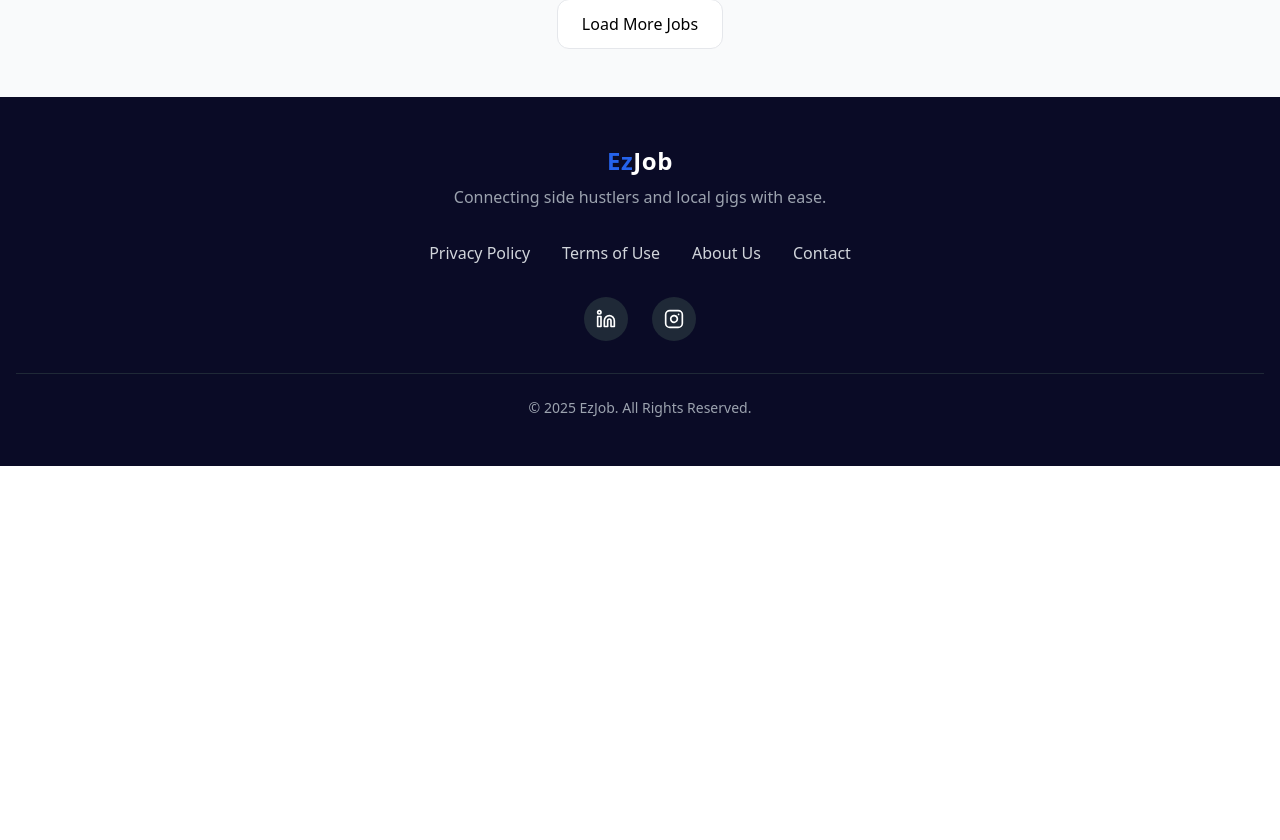
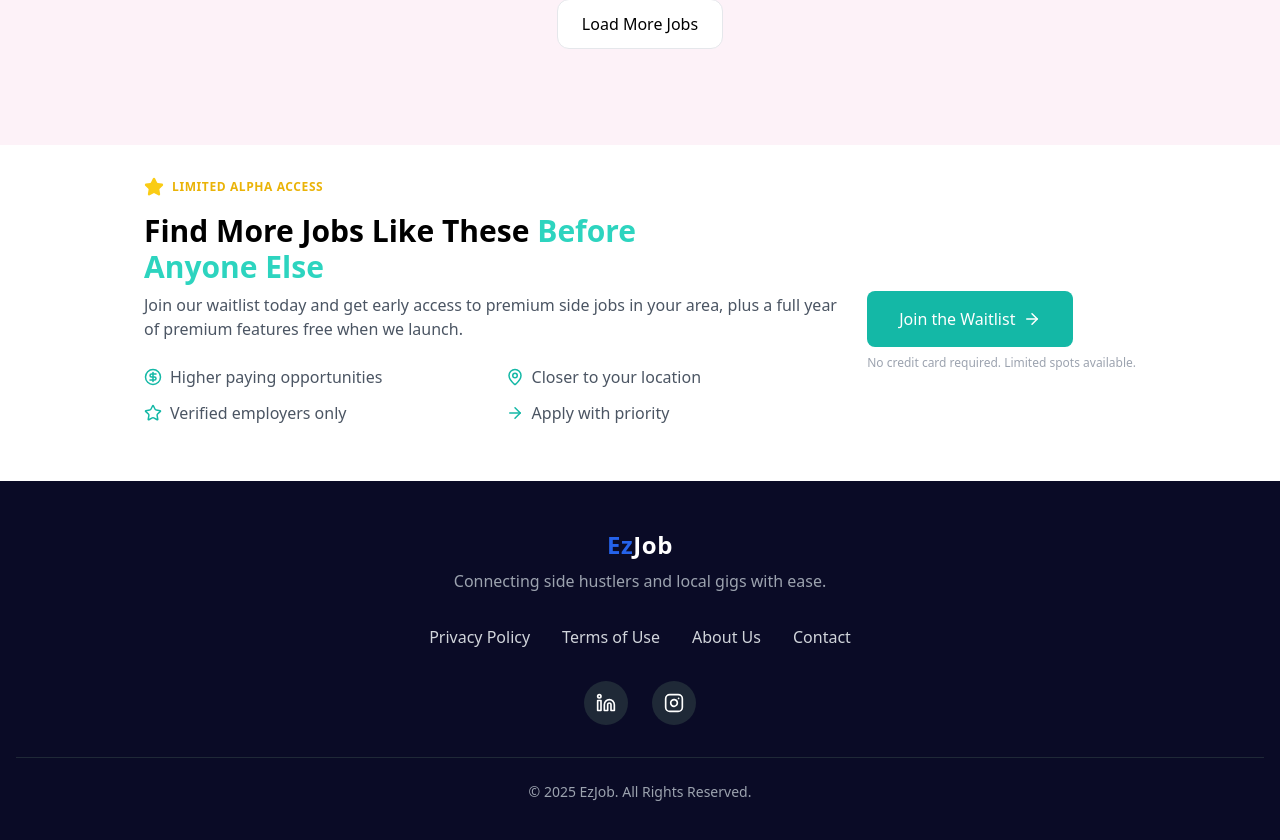
Before and after one commit to Madmaxme/EzJob, a React (Create React App) app: page /listing in a window 1280 px wide. Shown: the part 2245-3085 px from the top of the page. Before the commit the page ends 2711 px from the top, so only its background shows below. Built offline with nearby package versions, Linux system fonts and the light colour scheme; no server answers.

Commit message:
another waitlist cta button on the list page

```diff
--- a/src/components/Pages/Home/Partners.js
+++ b/src/components/Pages/Home/Partners.js
@@ -32,7 +32,7 @@
 
         {/* Text line below partners */}
         <p className="text-gray-500 text-sm text-center mt-6">
-          Local organizations across the country trust EzJob to connect communities with flexible work.
+          Local organizations worldwide trust EzJob to connect communities with flexible work.
         </p>
       </div>
     </div>
--- a/src/components/Pages/Jobs/JobListing.js
+++ b/src/components/Pages/Jobs/JobListing.js
@@ -3,6 +3,7 @@
 import { useNavigate } from 'react-router-dom';
 import SearchSection from './SearchSection';
 import { allJobs, categoryIcons, getJobCategory } from './JobData';
+import ListingWaitlist from './ListingWaitlist';
 
 const JobCard = ({ job, onClick }) => {
   const category = getJobCategory(job.tags);
@@ -137,7 +138,7 @@
   };
 
   return (
-    <div className="min-h-screen bg-gray-50">
+    <div className="min-h-screen bg-pink-50">
        <div className="max-w-5xl mx-auto px-4 pt-32 pb-12">
         <div className="mb-8">
           <h1 className="text-4xl font-bold text-navy-900 mb-3">
@@ -166,6 +167,7 @@
           </button>
         </div>
       </div>
+      <ListingWaitlist />
     </div>
   );
 };
--- a/src/components/Pages/Jobs/JobTemplate.js
+++ b/src/components/Pages/Jobs/JobTemplate.js
@@ -30,7 +30,7 @@
   const CategoryIcon = categoryIcons[category];
 
   return (
-    <div className="min-h-screen bg-gray-50">
+    <div className="min-h-screen bg-pink-50">
         <div className="max-w-4xl mx-auto px-4 pt-32 pb-12">
         {/* Back button */}
         <button
--- /dev/null
+++ b/src/components/Pages/Jobs/ListingWaitlist.js
@@ -0,0 +1,66 @@
+import React from 'react';
+import { ArrowRight, Star, CircleDollarSign, MapPin } from 'lucide-react';
+import { Link } from 'react-router-dom';
+
+const ListingWaitlist = () => {
+  return (
+    <div className="w-full bg-white py-8 mt-12">
+      <div className="max-w-5xl mx-auto px-4">
+        {/* Header with star icon */}
+        <div className="flex items-center mb-4">
+          <Star className="text-yellow-400 fill-yellow-400 mr-2" size={20} />
+          <span className="text-yellow-500 uppercase font-semibold tracking-wider text-xs">LIMITED ALPHA ACCESS</span>
+        </div>
+
+        {/* Main headline */}
+        <div className="flex flex-col md:flex-row justify-between items-start md:items-center gap-6">
+          <div className="flex-1">
+            <h2 className="text-3xl font-bold text-navy-900 mb-2">
+              Find More Jobs Like These <span className="text-teal-400">Before</span>
+              <br className="hidden md:block" /> <span className="text-teal-400">Anyone Else</span>
+            </h2>
+
+            <p className="text-gray-600 mb-6">
+              Join our waitlist today and get early access to premium side jobs in your
+              area, plus a full year of premium features free when we launch.
+            </p>
+
+            {/* Features grid */}
+            <div className="grid grid-cols-1 md:grid-cols-2 gap-y-3 gap-x-6 mb-6">
+              <div className="flex items-center">
+                <CircleDollarSign size={18} className="text-teal-500 mr-2" />
+                <span className="text-gray-600">Higher paying opportunities</span>
+              </div>
+              <div className="flex items-center">
+                <MapPin size={18} className="text-teal-500 mr-2" />
+                <span className="text-gray-600">Closer to your location</span>
+              </div>
+              <div className="flex items-center">
+                <Star size={18} className="text-teal-500 mr-2" />
+                <span className="text-gray-600">Verified employers only</span>
+              </div>
+              <div className="flex items-center">
+                <ArrowRight size={18} className="text-teal-500 mr-2" />
+                <span className="text-gray-600">Apply with priority</span>
+              </div>
+            </div>
+          </div>
+
+          {/* CTA Button aligned to the right on desktop */}
+          <div className="w-full md:w-auto">
+            <Link
+              to="/waitlist"
+              className="w-full md:w-auto bg-teal-500 hover:bg-teal-400 text-white px-8 py-4 rounded-lg text-base font-medium transition-colors inline-flex items-center justify-center gap-2"
+            >
+              Join the Waitlist
+              <ArrowRight size={18} />
+            </Link>
+            <p className="text-gray-400 text-xs mt-2 text-center md:text-right">No credit card required. Limited spots available.</p>
+          </div>
+        </div>
+      </div>
+    </div>
+  );
+};
+
+export default ListingWaitlist;
--- a/src/components/Pages/Jobs/PostJob.js
+++ b/src/components/Pages/Jobs/PostJob.js
@@ -39,7 +39,7 @@
   };
 
   return (
-    <div className="min-h-screen bg-gray-50">
+    <div className="min-h-screen bg-pink-50">
       <div className="max-w-4xl mx-auto px-4 pt-32 pb-12">
         {/* Back button */}
         <button
```
